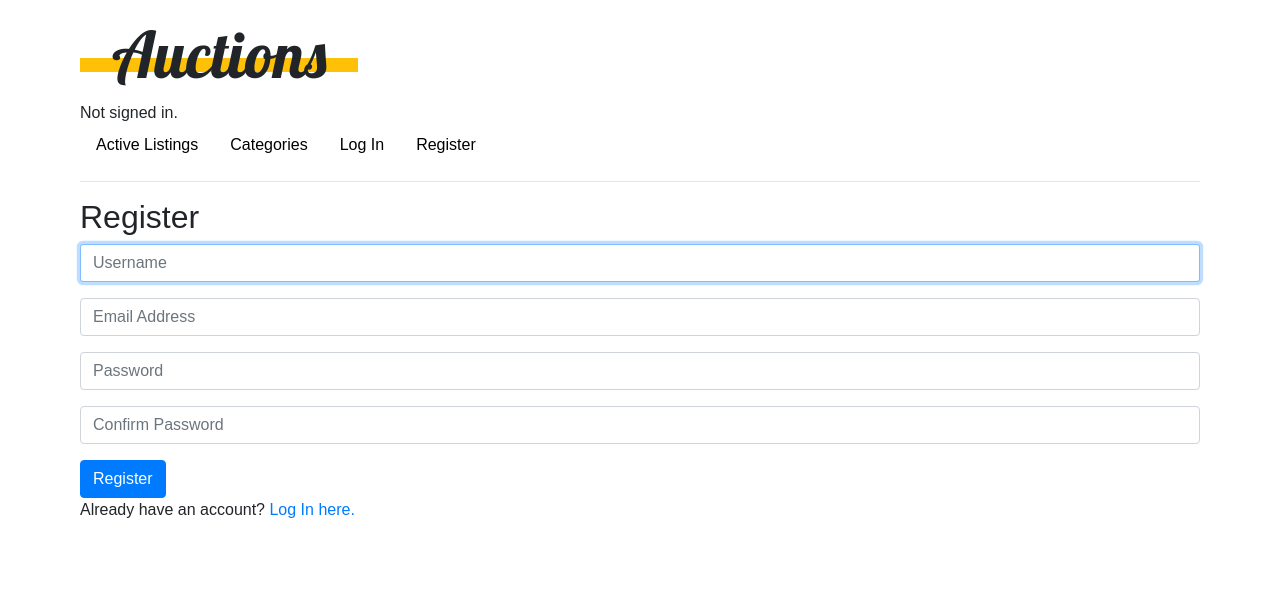
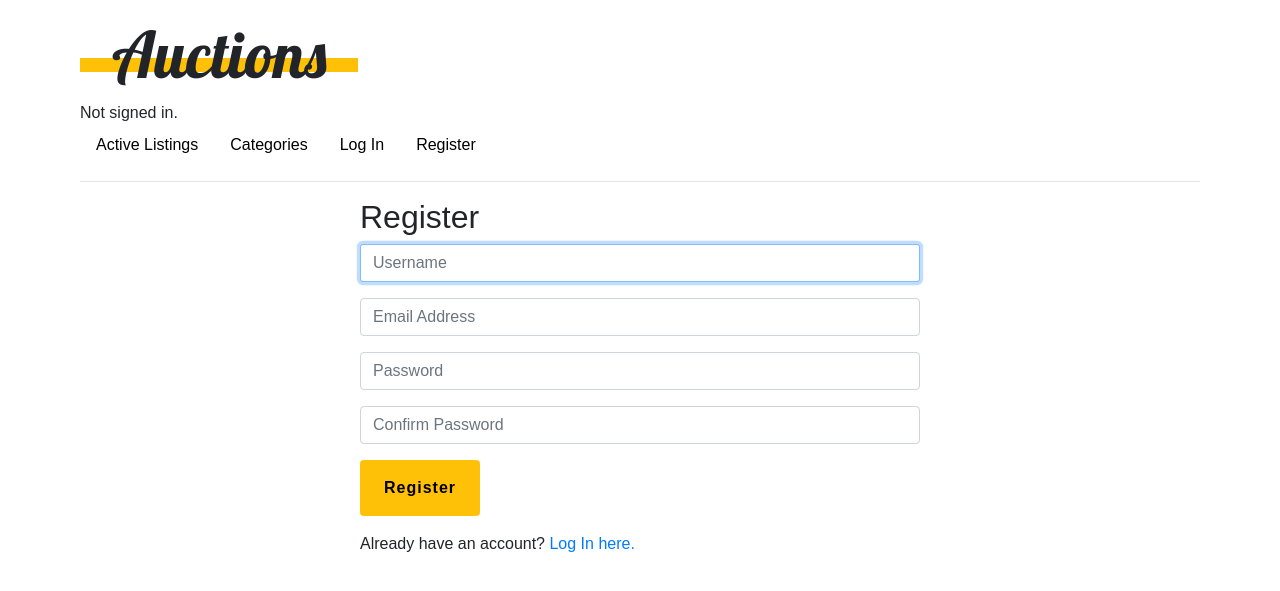
Before and after one commit to kevingarciamartin/CS50W, a Django app: page /register in a window 1280 px wide. Shown: the top 591 px of the page. Run offline with Django 3.2, Linux system fonts and the light colour scheme; some libraries are stand-ins or nearby versions.

Commit message:
Removed listers access to bid on hiw own listings and fixed styling on 'Login' and 'Register'

```diff
--- a/commerce/auctions/static/auctions/styles.css
+++ b/commerce/auctions/static/auctions/styles.css
@@ -427,3 +427,17 @@ h1::before {
     object-fit: cover;
     z-index: -1;
 }
+
+/* Log in / Register */
+
+.login,
+.register {
+    margin-inline: auto;
+    width: 50%;
+}
+
+.login__button,
+.register__button {
+    padding: 1em 1.5em;
+    margin-bottom: 1rem;
+}
--- a/commerce/auctions/templates/auctions/listing.html
+++ b/commerce/auctions/templates/auctions/listing.html
@@ -64,7 +64,7 @@
                     {% endif %}
                     <span class="my-2">({{ listing.number_of_bids }}) bids</span>
                 </div>
-                {% if user.is_authenticated and listing.isActive %}
+                {% if user.is_authenticated and listing.isActive and listing.lister != user %}
                     <form action="{% url 'bid' listing_id=listing.id %}" method="POST" class="bid">
                         {% csrf_token %}
                         {% if listing.number_of_bids == 0 %}
--- a/commerce/auctions/templates/auctions/register.html
+++ b/commerce/auctions/templates/auctions/register.html
@@ -5,14 +5,14 @@
 {% endblock title %}
 
 {% block body %}
-
+    <div class="register">
         <h2>Register</h2>
 
         {% if message %}
             <div>{{ message }}</div>
         {% endif %}
 
-    <form action="{% url 'register' %}" method="post">
+        <form action="{% url 'register' %}" method="post" class="register-form">
             {% csrf_token %}
             <div class="form-group">
                 <input class="form-control" autofocus type="text" name="username" placeholder="Username">
@@ -26,9 +26,9 @@
             <div class="form-group">
                 <input class="form-control" type="password" name="confirmation" placeholder="Confirm Password">
             </div>
-        <input class="btn btn-primary" type="submit" value="Register">
+            <input class="button button-primary register__button" type="submit" value="Register">
         </form>
 
         Already have an account? <a href="{% url 'login' %}">Log In here.</a>
-
+    </div>
 {% endblock %}
```
Also changed, not shown: commerce/auctions/templates/auctions/login.html (+4 -4 lines), commerce/db.sqlite3. Lines whose indentation alone changed are shown as unchanged.
